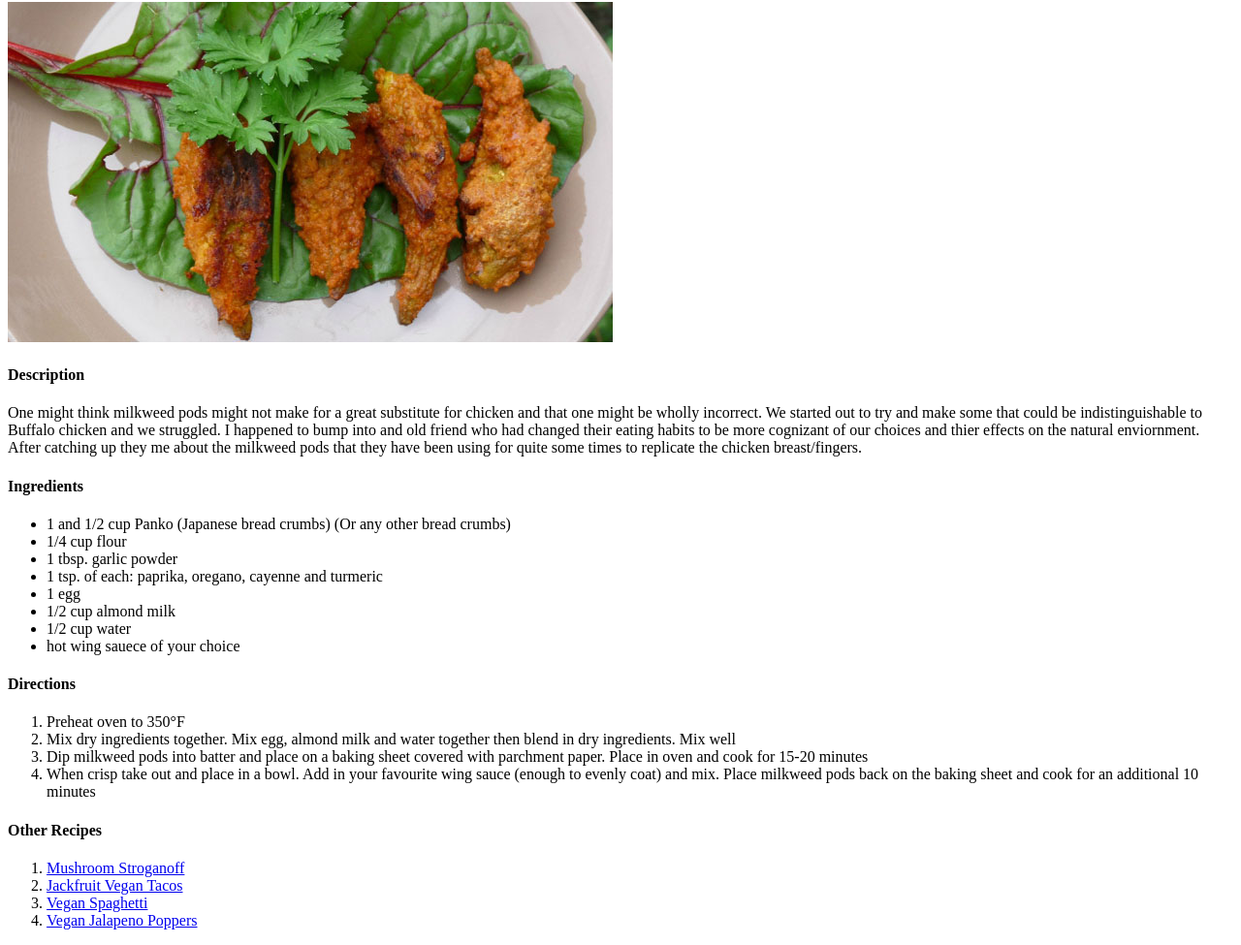
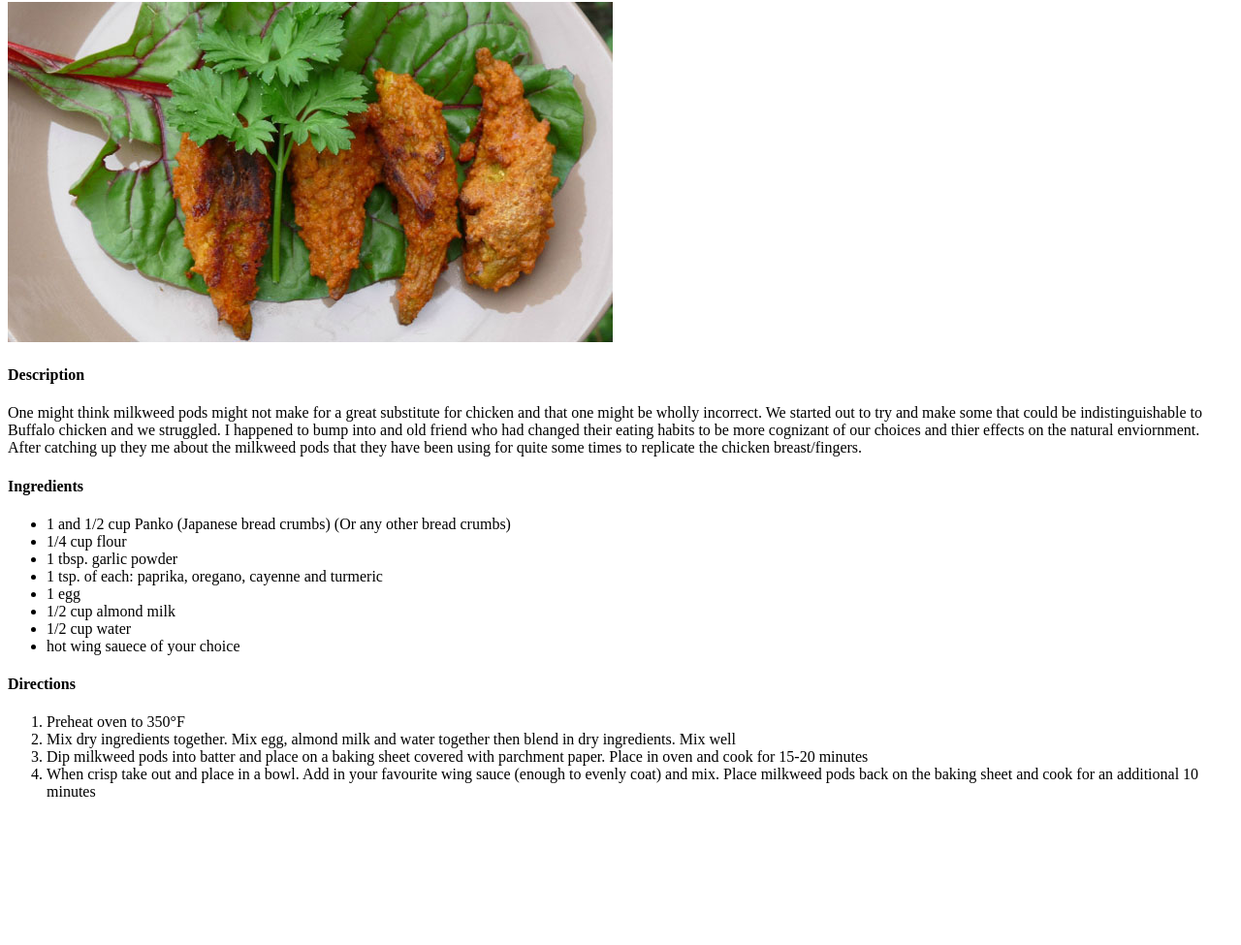
Before and after one commit to jbterrito/odin-recipes, a plain HTML site: page recipes/milkweedpods.html in a window 1280 px wide. Shown: the part 78-1053 px from the top of the page at 97% size. After the commit the page ends 920 px from the top, so only its background shows below. Drawn offline with Linux system fonts and the light colour scheme.

Commit message:
removed othere recipes

```diff
--- a/recipes/milkweedpods.html
+++ b/recipes/milkweedpods.html
@@ -37,13 +37,5 @@
     <li>When crisp take out and place in a bowl. Add in your favourite wing sauce (enough to evenly coat) and mix. Place milkweed pods back on the baking sheet and cook for an additional 10 minutes</li>
 </ol>
 
-<h4> Other Recipes</h4>
-
-<ol>
-        <li> <a href="file:///home/onelost/repos/odin-recipes/recipes/mushroomstroganoff.html">Mushroom Stroganoff</a> </li>
-        <li> <a href="file:///home/onelost/repos/odin-recipes/recipes/jackfruitvegantacos.html">Jackfruit Vegan Tacos</a> </li>
-        <li> <a href="file:///home/onelost/repos/odin-recipes/recipes/veganspaghetti.html">Vegan Spaghetti </a></li>
-        <li> <a href="file:///home/onelost/repos/odin-recipes/recipes/veganjalapenopoppers.html">Vegan Jalapeno Poppers </a></li>
-    </ol>
 </body>
 </html>
```
